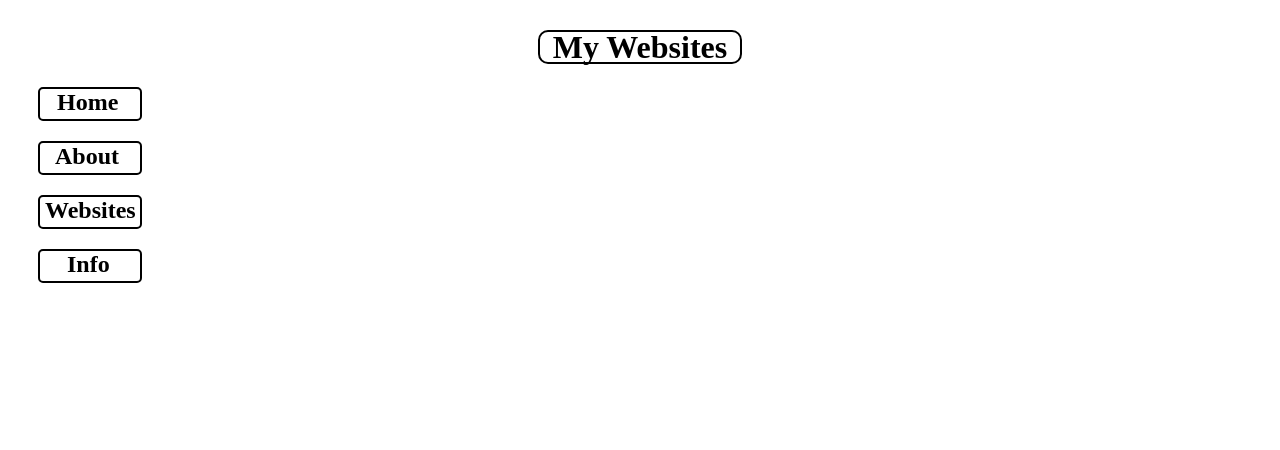
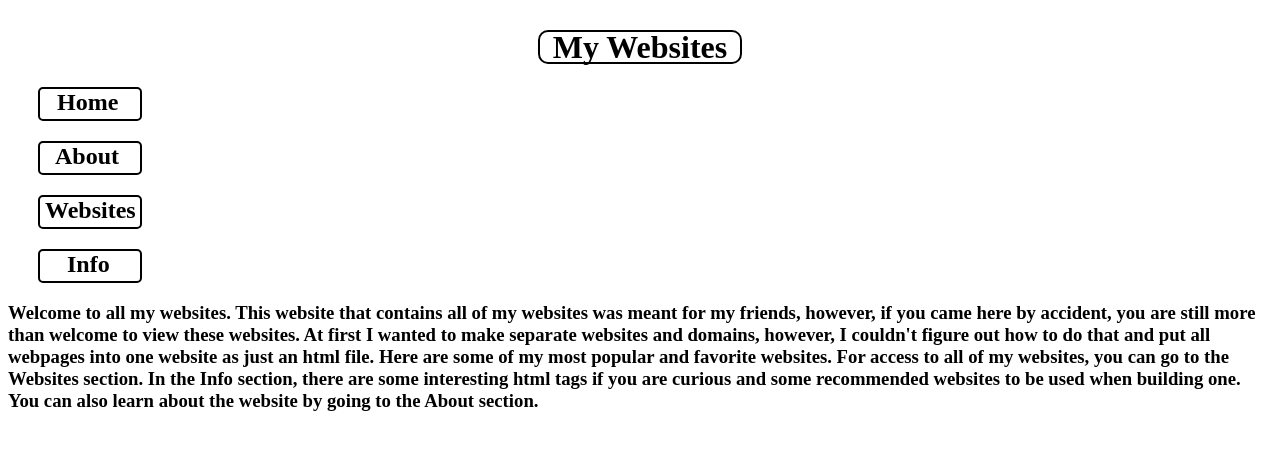
Before and after one commit to mathmaniac88/mathmaniac88.github.io, a Jekyll site: the page index.html, which Jekyll copies as it is, in a window 1280 px wide. Shown: the top 450 px of the page. Built offline with Jekyll 4.4.1, drawn with Linux system fonts in a browser that asks for light colours.

Commit message:
Update index.html

```diff
--- a/index.html
+++ b/index.html
@@ -13,6 +13,9 @@
   <div class="nav"><a href="/websites.html"><h1 id="nav-websites">Websites</h1></a></div>
   <div class="nav"><a href="/info.html"><h1 id="nav-info">Info</h1></a></div>
 </nav>
+<h3>Welcome to all my websites. This website that contains all of my websites was meant for my friends, however, if you came here by accident, you are still more than welcome to view these websites. At first I wanted to make separate websites and domains, however, I couldn't figure out how to do that and put all webpages into one website as just an html file. Here are some of my most popular and favorite websites.
+
+For access to all of my websites, you can go to the Websites section. In the Info section, there are some interesting html tags if you are curious and some recommended websites to be used when building one. You can also learn about the website by going to the About section.</h3>
 <style>
 div{
   background-color:white;
```
